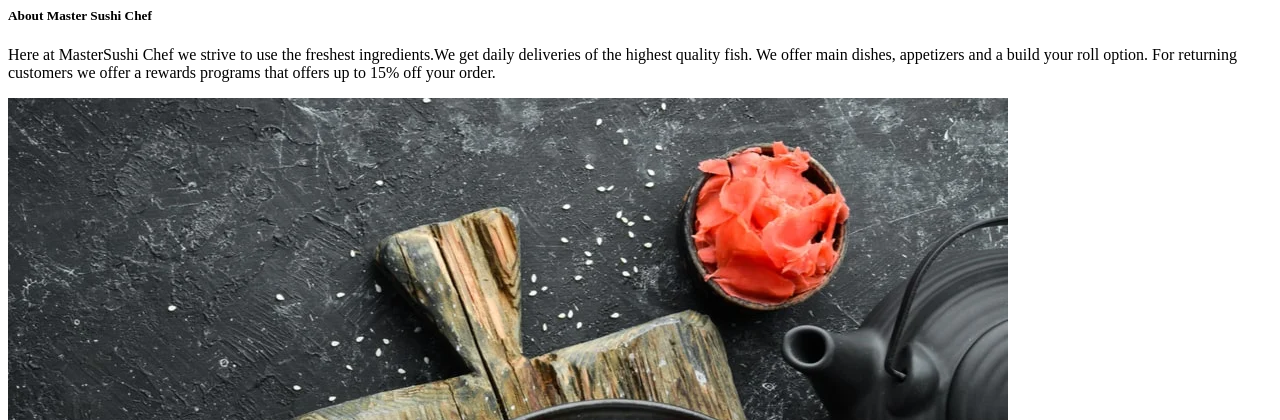
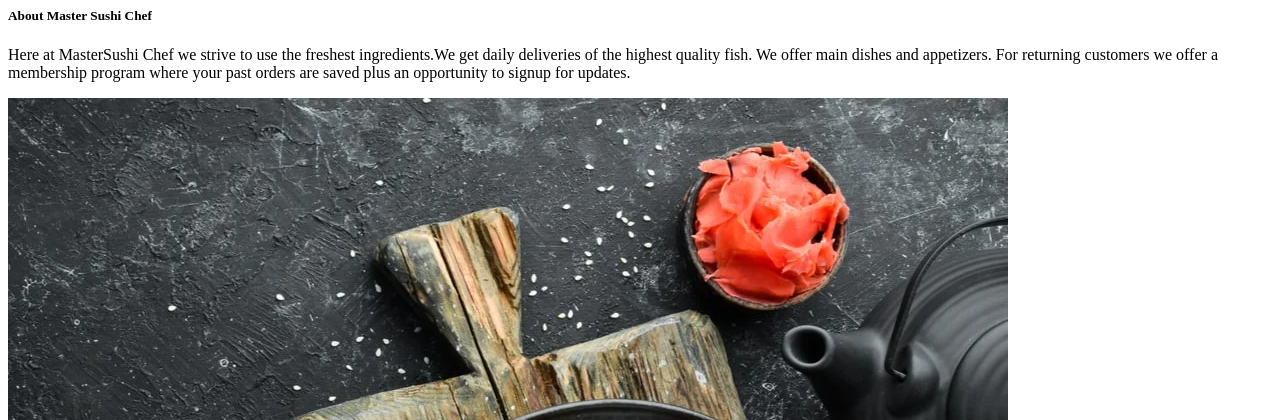
Before and after one commit to kayleyyoung253/Master-Sushi-Chef, a PHP site: page /views/homePage.html in a window 1280 px wide. Shown: the top 420 px of the page. Run offline with PHP 8.4, Linux system fonts and the light colour scheme.

Commit message:
added headers to files without them, removed extra closing tag on login page and edited bio on hompage

```diff
--- a/classes/order.php
+++ b/classes/order.php
@@ -1,4 +1,9 @@
 <?php
+/**
+ * @authors Levi Miller, Kayley Young
+ * order.php
+ * holds getters and setters for order class
+ */
 class orders
 {
 
--- a/classes/user.php
+++ b/classes/user.php
@@ -1,4 +1,9 @@
 <?php
+/**
+ * @authors Levi Miller, Kayley Young
+ * user.php
+ * holds getters and setters for user class
+ */
 class user {
 
     private $_id;
@@ -149,7 +154,6 @@ class user {
      * Set additional data from Applicant_SubscribedToLists object
      * into the Applicant object
      *
-     * @param Applicant_SubscribedToLists $applicantSubscribed
      */
     public function setAdditionalData(user_updates $userUpdated)
     {
--- a/classes/user_updates.php
+++ b/classes/user_updates.php
@@ -1,5 +1,9 @@
 <?php
-
+/**
+ * @authors Levi Miller, Kayley Young
+ * user_updates.php
+ * holds getters and setters for user_updates class
+ */
 class user_updates extends user
 {
 
--- a/index.php
+++ b/index.php
@@ -1,6 +1,6 @@
 <?php
-/*
-* index.php: routes for mastersushi chef
+/**
+* index.php: routes for master-sushi chef
 * @authors Kayley Young, Levi Miller
 */
 // Turn on error reporting
--- a/model/Validate.php
+++ b/model/Validate.php
@@ -1,6 +1,5 @@
 <?php
-
-/*
+/**
  * 328/Master-Sushi-Chef/model/validate.php
  * Validate data for the user data
  * @author:Kayley Young and Levi Miller
--- a/model/data-layer.php
+++ b/model/data-layer.php
@@ -1,6 +1,6 @@
 <?php
-/*
-* data-layer.php: data for mastersushi chef
+/**
+* data-layer.php: data for master-sushi chef
 * @authors Kayley Young, Levi Miller
 */
 require_once('model/data-layer.php');
--- a/views/homePage.html
+++ b/views/homePage.html
@@ -15,8 +15,9 @@
                 <div class="card-body">
                     <p id="aboutUsText">
                         Here at MasterSushi Chef we strive to use the freshest ingredients.We get daily deliveries of the
-                        highest quality fish. We offer main dishes, appetizers and a build your roll option. For returning
-                        customers we offer a rewards programs that offers up to 15% off your order.
+                        highest quality fish. We offer main dishes and appetizers. For returning
+                        customers we offer a membership program where your past orders are saved plus an
+                        opportunity to signup for updates.
                     </p>
                 </div>
             </div>
--- a/views/login.html
+++ b/views/login.html
@@ -68,6 +68,6 @@
 </div>
 
 
-</div>>
+</div>
 </body>
 </html>
```
Also changed, not shown: controllers/controller.php (+54 -20 lines).
